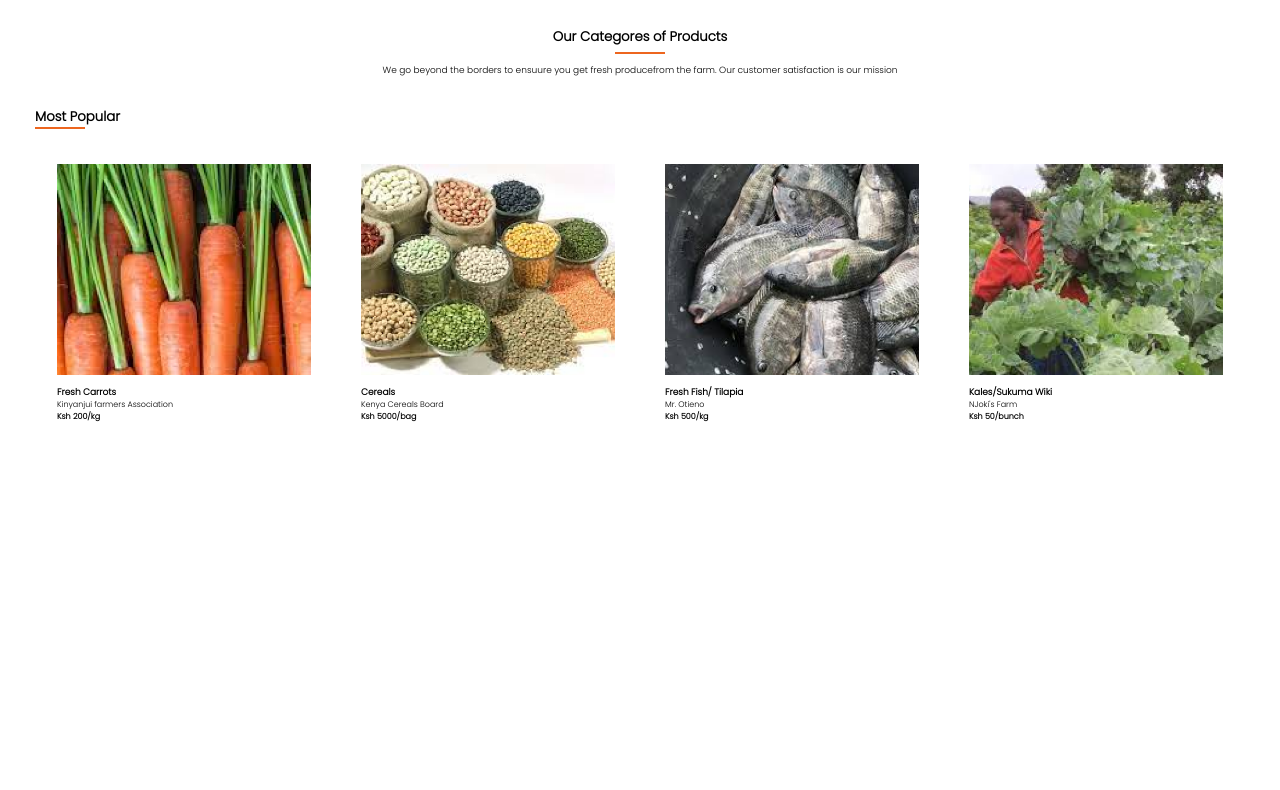
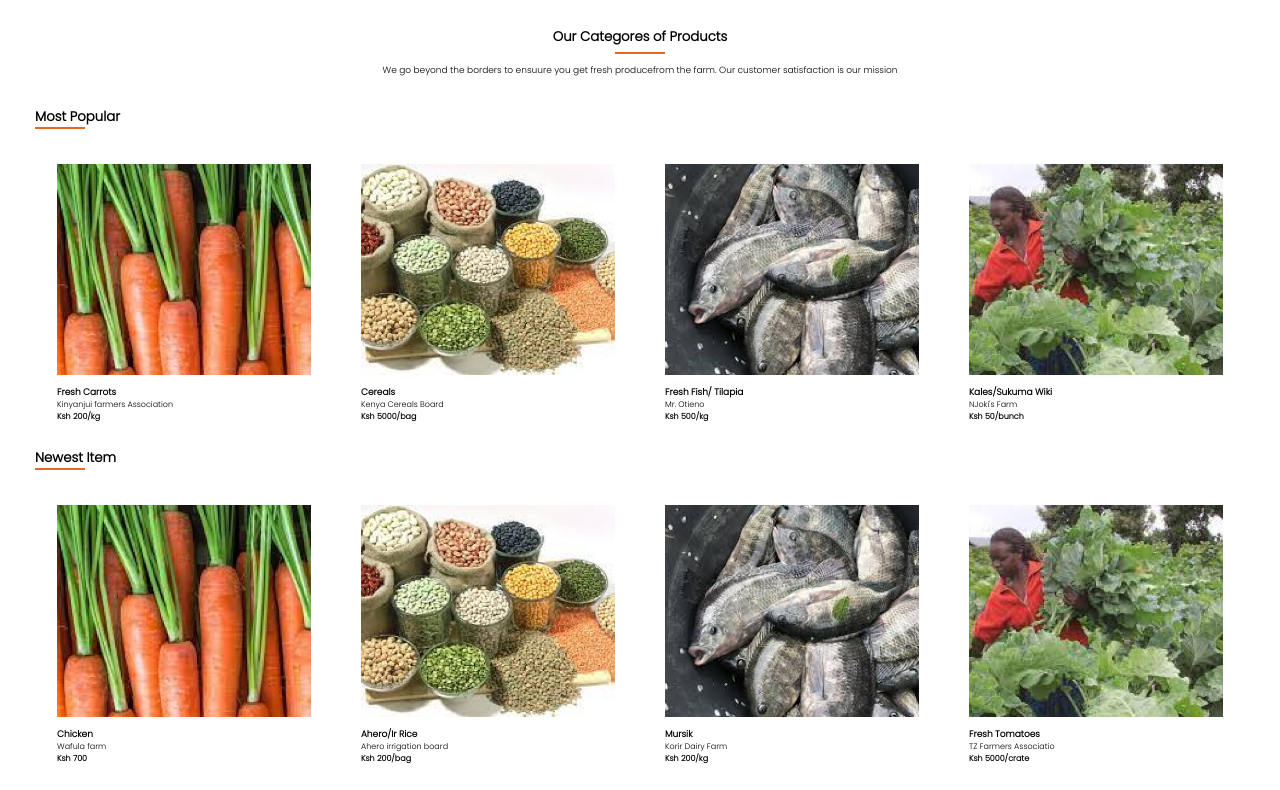
Before and after one commit to iamkibeh/AgriPlus-website, a plain HTML site: page index.html in a window 1280 px wide. Shown: the part 837-1627 px from the top of the page. Before the commit the page ends 1285 px from the top, so only its background shows below. Drawn offline with Linux system fonts and the light colour scheme.

Commit message:
added newest items section

```diff
--- a/index.html
+++ b/index.html
@@ -159,5 +159,61 @@
         </div>
       </div>
     </div>
+    <!-- newest products section -->
+
+    <div class="heading">
+      <h5>Newest Item</h5>
+      <div class="underline"></div>
+    </div>
+
+    <div class="popular-items">
+      <div class="example">
+        <img
+          src="/assets/agriplus images/Rectangle 5.png"
+          alt="a picture of chiken in a chicken shade"
+        />
+        <div class="cost">
+          <h6>Chicken</h6>
+          <p>Wafula farm</p>
+          <p style="font-weight: bold">Ksh 700</p>
+        </div>
+      </div>
+
+      <div class="example">
+        <img
+          src="/assets/agriplus images/image 4.png"
+          alt="a picture of rice in a mat"
+        />
+        <div class="cost">
+          <h6>Ahero/Ir Rice</h6>
+          <p>Ahero irrigation board</p>
+          <p style="font-weight: bold">Ksh 200/bag</p>
+        </div>
+      </div>
+
+      <div class="example">
+        <img
+          src="/assets/agriplus images/image 5.png"
+          alt="a picture showing mursik being poured in cups"
+        />
+        <div class="cost">
+          <h6>Mursik</h6>
+          <p>Korir Dairy Farm</p>
+          <p style="font-weight: bold">Ksh 200/kg</p>
+        </div>
+      </div>
+
+      <div class="example">
+        <img
+          src="/assets/agriplus images/image 6.png"
+          alt="a picture of fresh tomatoes in farm"
+        />
+        <div class="cost">
+          <h6>Fresh Tomatoes</h6>
+          <p>TZ Farmers Associatio</p>
+          <p style="font-weight: bold">Ksh 5000/crate</p>
+        </div>
+      </div>
+    </div>
   </body>
 </html>
```
